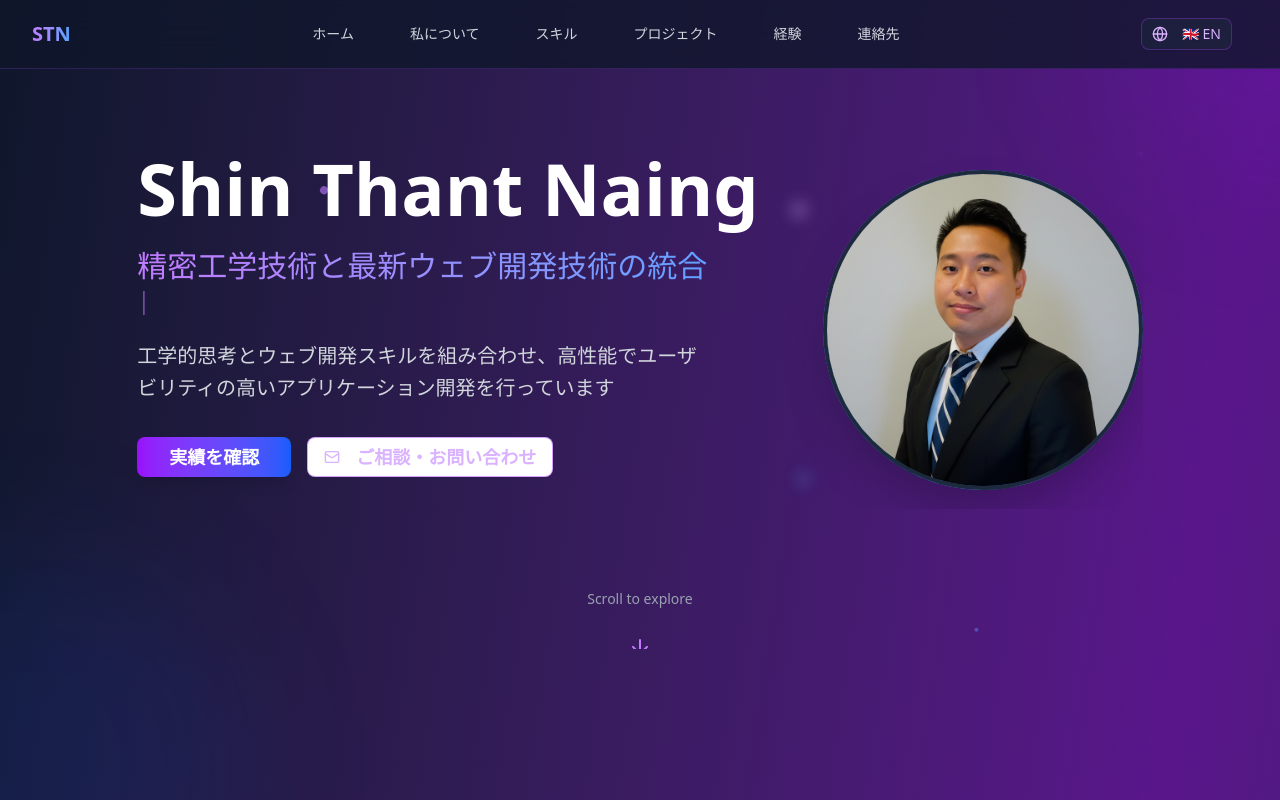
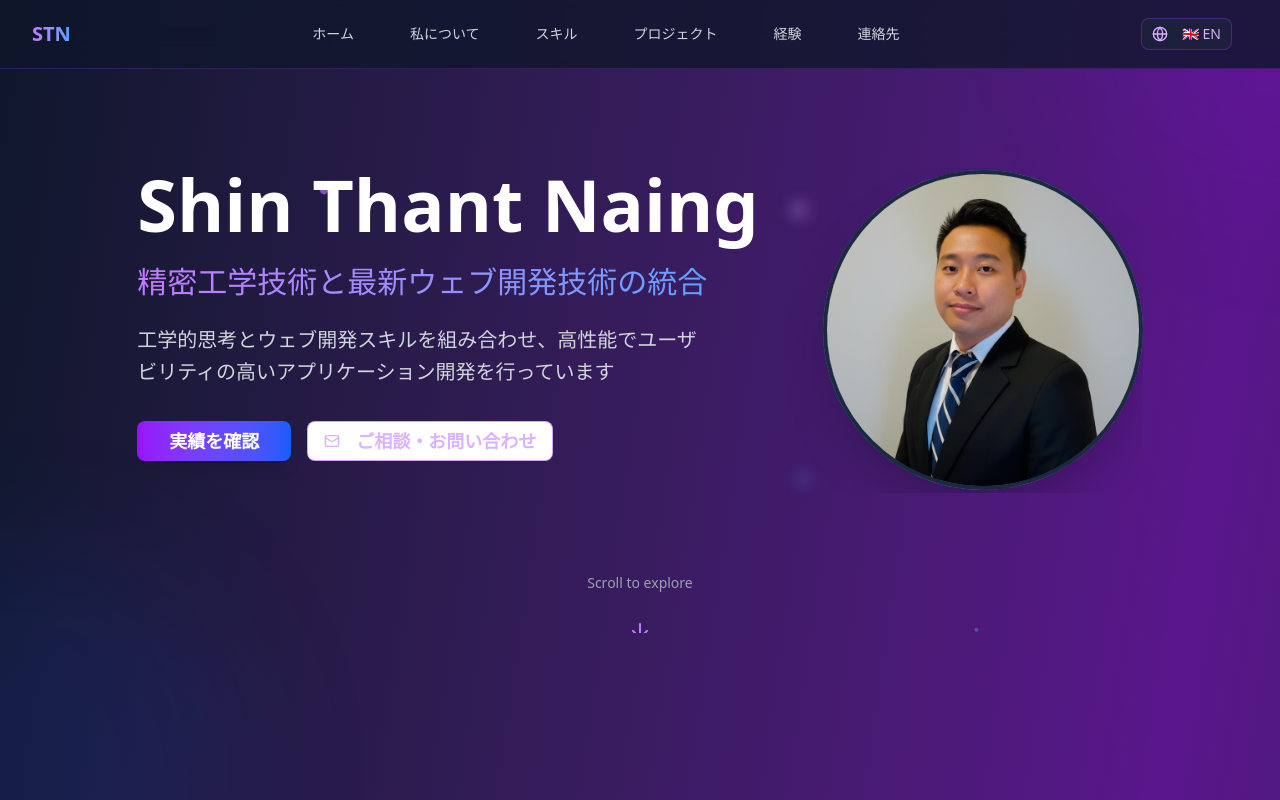
Before and after one commit to shinthantnaingGit/shin-thant-naing-portfolio, a React (Vite) app: page / in a window 1280 px wide. Shown: the top 800 px of the page. Built offline with nearby package versions, Linux system fonts and the light colour scheme.

Commit message:
fix(ui): remove / hero

```diff
--- a/src/components/Hero.jsx
+++ b/src/components/Hero.jsx
@@ -137,7 +137,6 @@ export default function Hero({ messages }) {
               >
                 {messages.hero.title}
               </span>
-              <span className="animate-pulse text-purple-400 overflow-hidden text-2xl">|</span>
             </motion.div>
 
             {/* Description */}
```
